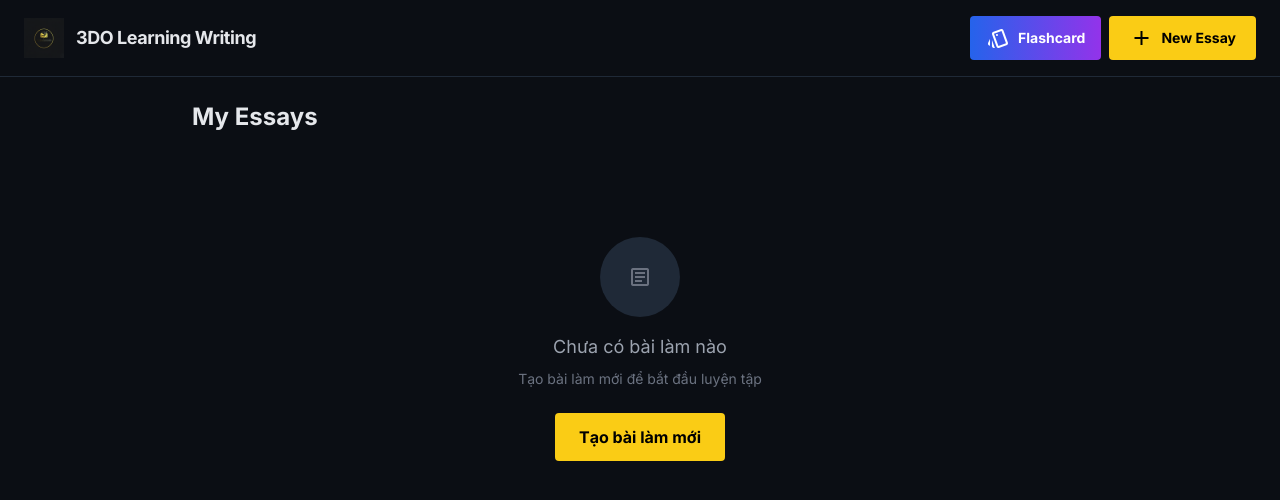
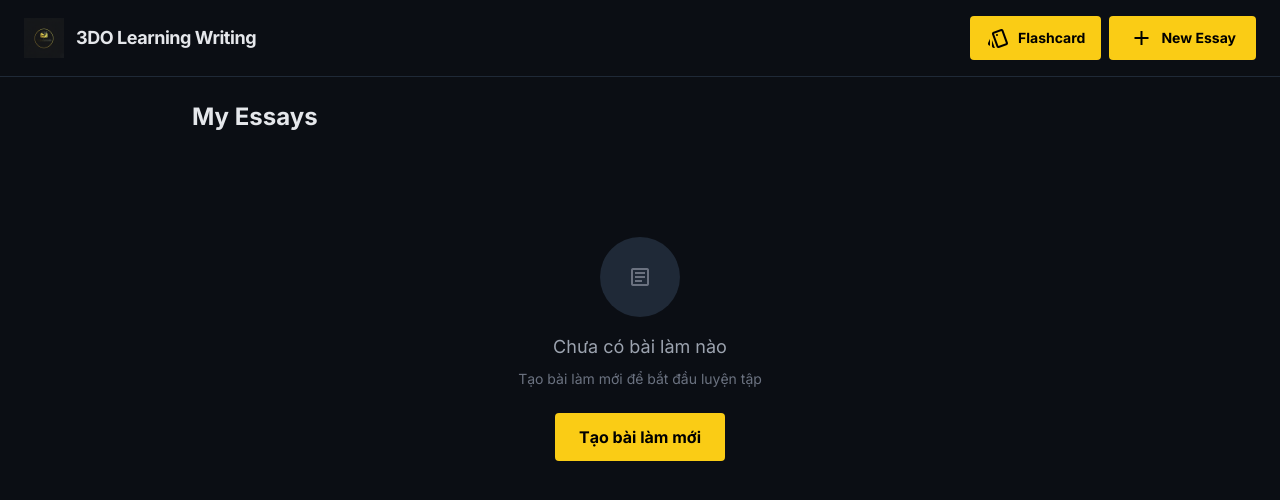
Before and after one commit to CuongBC195/elearning, a Next.js app: page / in a window 1280 px wide. Shown: the top 500 px of the page. Built offline with nearby package versions, Linux system fonts and the light colour scheme.

Commit message:
edit color button

```diff
--- a/components/EssayList.tsx
+++ b/components/EssayList.tsx
@@ -71,7 +71,7 @@ export default function EssayList({ onSelectEssay, onNewEssay }: EssayListProps)
           <div className="flex items-center gap-2">
             <Link
               href="/flashcard"
-              className="flex items-center gap-1 sm:gap-2 px-3 sm:px-4 py-2 sm:py-2.5 rounded bg-gradient-to-r from-blue-600 to-purple-600 hover:from-blue-500 hover:to-purple-500 text-white text-xs sm:text-sm font-bold transition-all flex-shrink-0"
+              className="flex items-center gap-1 sm:gap-2 px-3 sm:px-4 py-2 sm:py-2.5 rounded bg-primary hover:bg-yellow-400 text-black text-xs sm:text-sm font-bold transition-colors flex-shrink-0"
             >
               <span className="material-symbols-outlined text-[16px] sm:text-[18px]">style</span>
               <span className="hidden sm:inline">Flashcard</span>
```
